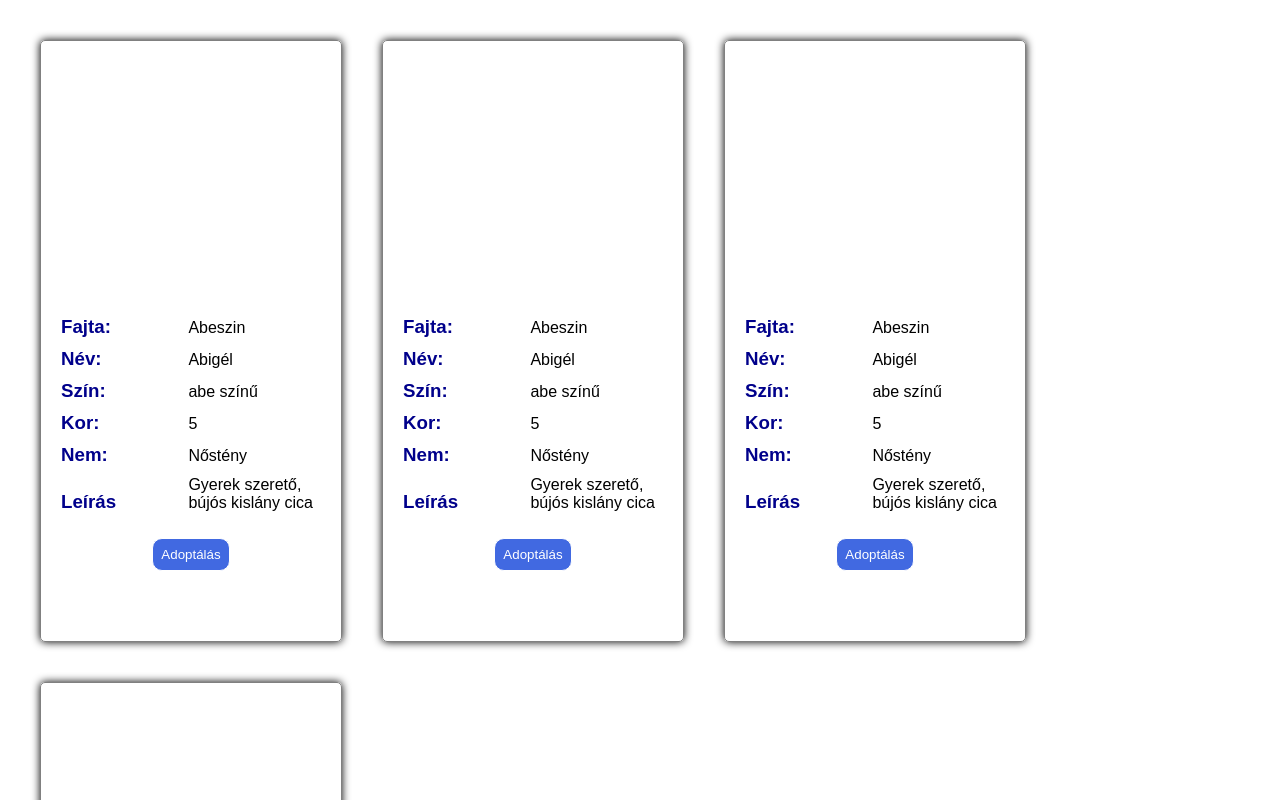
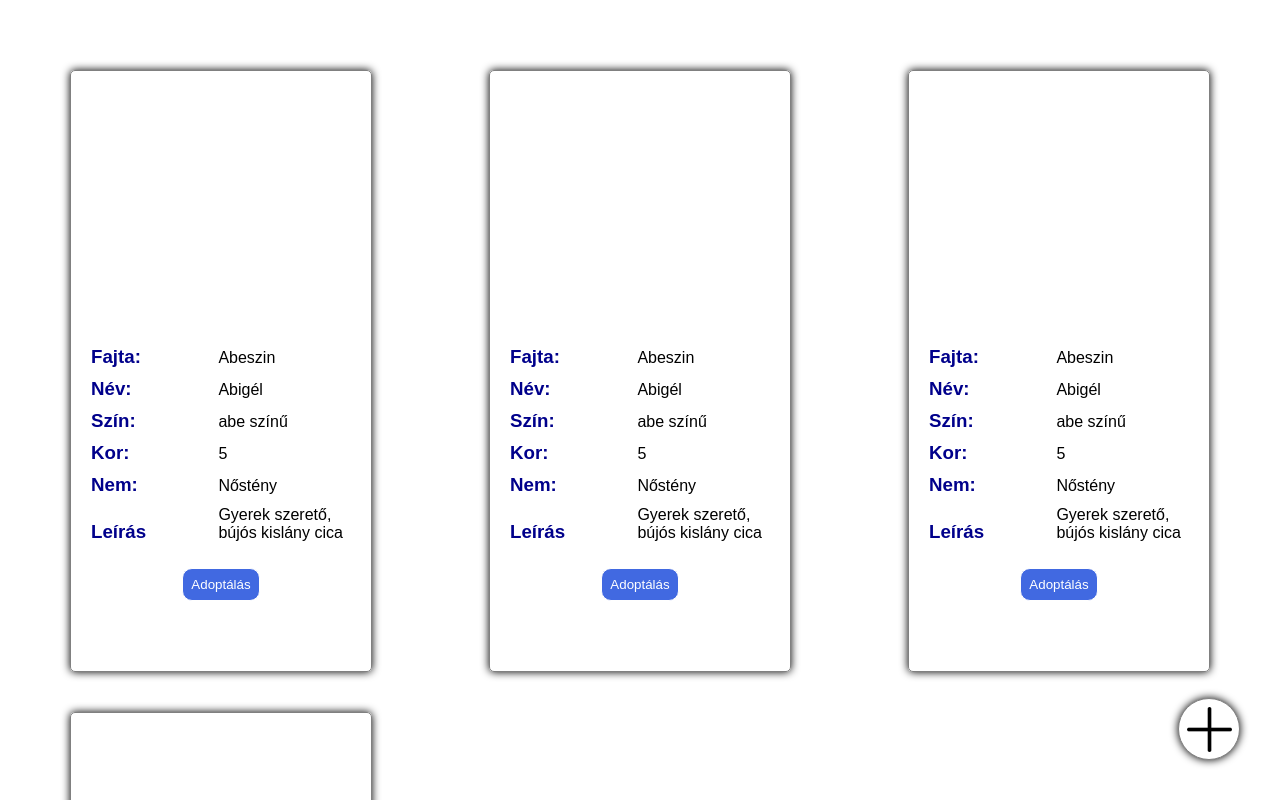
Before and after one commit to thedoctor1798/webprog_beadando, a plain HTML site: page index.html in a window 1280 px wide. Shown: the top 800 px of the page. Drawn offline with Linux system fonts and the light colour scheme; no server answers.

Commit message:
Hozzáadás gomb
Hozzáadás gomb + css a gombhoz. Át kell írni ezt is a js-be.

```diff
--- a/index.html
+++ b/index.html
@@ -9,6 +9,7 @@
     <title>Document</title>
 </head>
 <body>
+    <main>
         <div id="cats">
             <!--<div class="cat">
                 <div class="imageContainer">
@@ -38,6 +39,12 @@
             </div>-->
 
         </div>
+    </main>
+    <aside>
+        <div id="addNewContainer">
+            <img id="addNewButton" src="./assets/plus.png" alt="plus icon">
+        </div>
+    </aside>
 
 </body>
 </html>
--- a/style.css
+++ b/style.css
@@ -4,12 +4,16 @@ html, body{
     margin: 0;
 }
 #cats{
-    width: auto;
+    width: 100%;
 
-    padding: 20px;
+    padding: 50px; /*Lajosnak nem tetszett a távolság*/
     box-sizing: border-box;
 
     margin: auto;
+
+    display: flex; /*Itt volt a csavar*/
+    justify-content: space-between;
+    flex-wrap: wrap;
 }
 .cat{
     display: inline-block;
@@ -70,3 +74,30 @@ img{
     transform: scale(1.05);
     box-shadow: 0px 0px 8px;
 }
+#addNewContainer{
+    display: flex;
+    width: 60px;
+    height: 60px;
+    padding: 10px;
+    border: 1px solid gray;
+    background-color: white;
+    border-radius: 40px;
+    padding: 0;
+    margin: 0;
+    position: fixed;
+    right: 40px;
+    bottom: 40px;
+
+    justify-content: center;
+    align-items: center;
+
+    box-shadow: 0 0 8px;
+    cursor: pointer;
+}
+#addNewContainer:hover{
+    transform: scale(1.05);
+}
+#addNewButton{
+    width: 75%;
+    height: 75%
+}
```
Also changed, not shown: assets/plus.png (added). Lines whose indentation alone changed are shown as unchanged.
